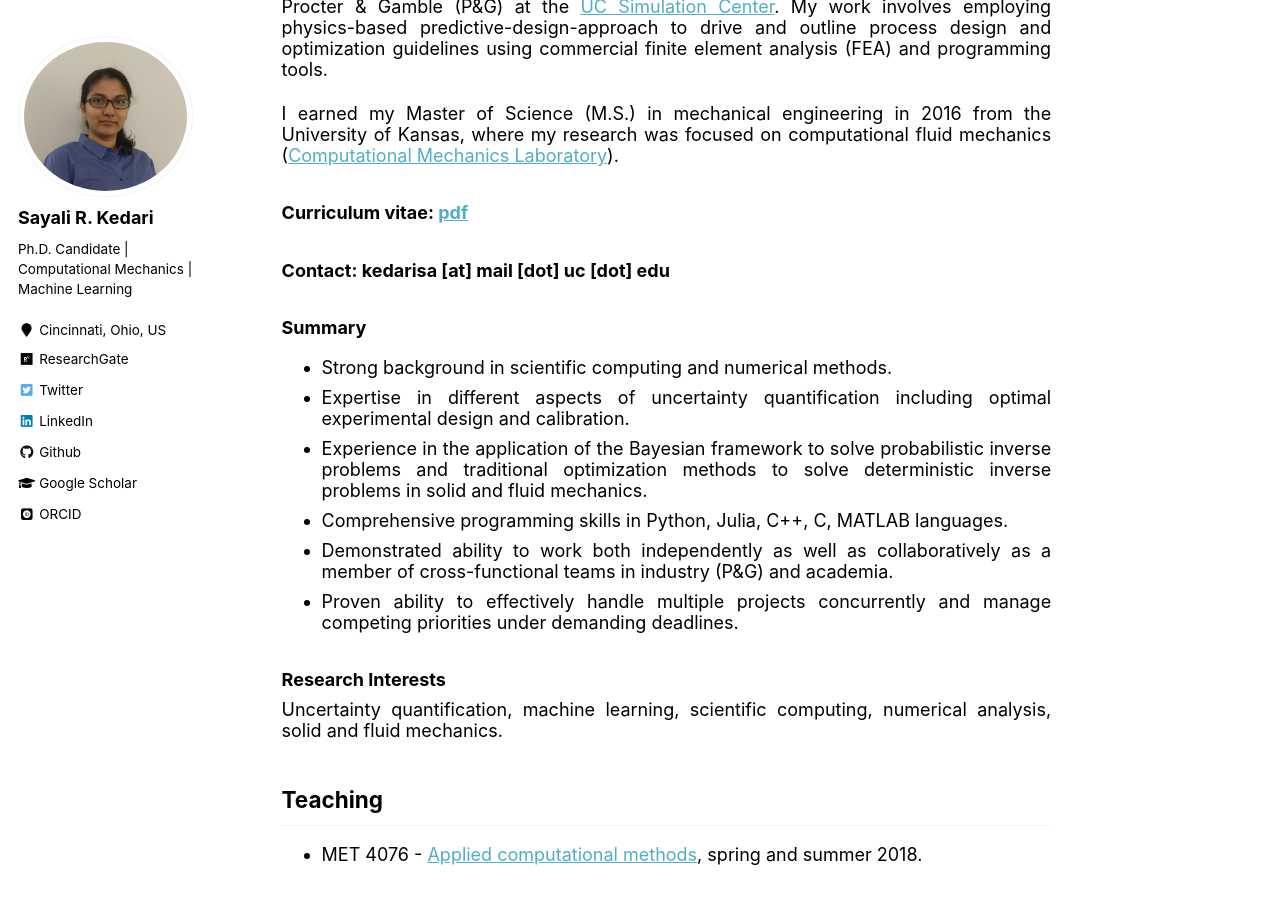
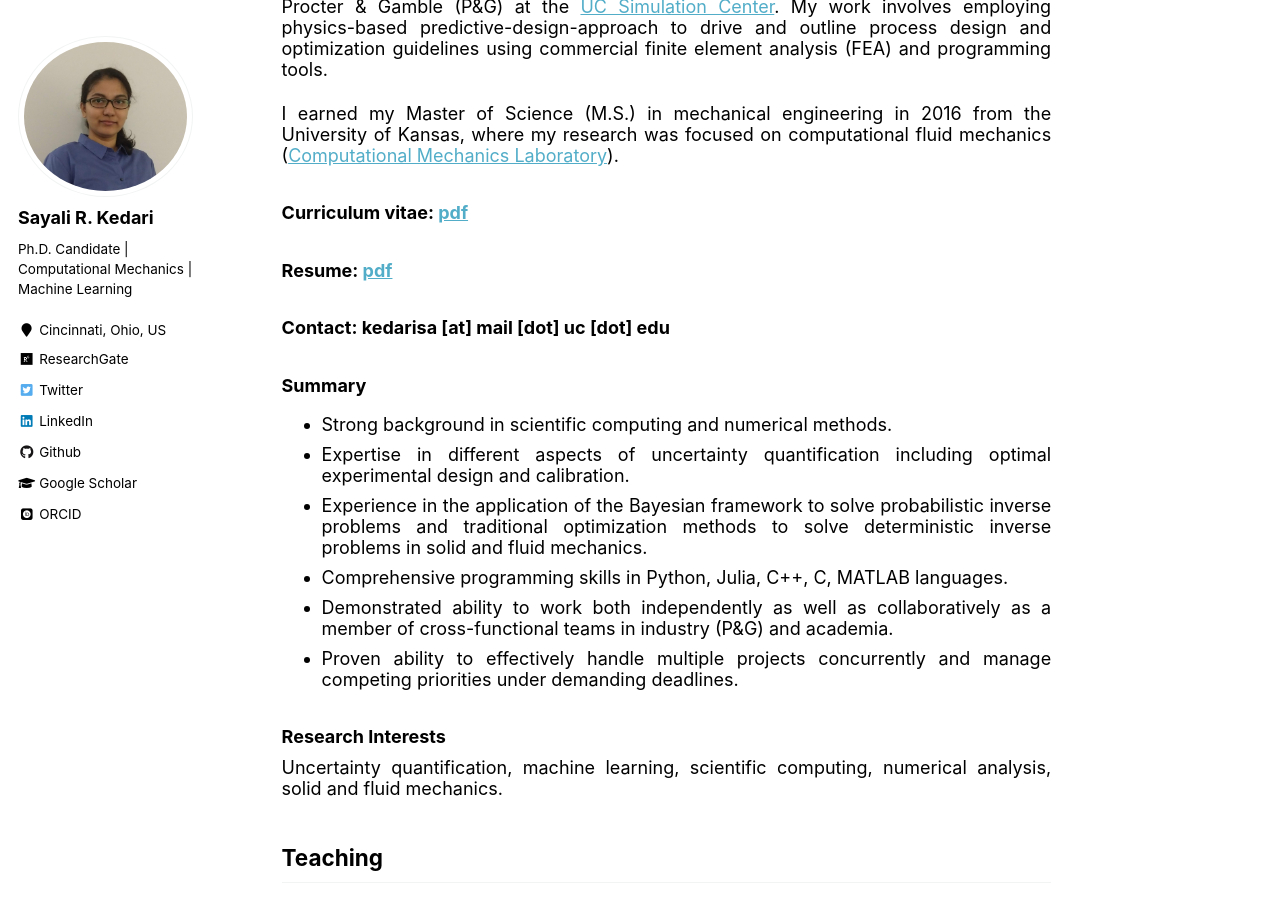
Before and after one commit to sayalirked/sayalirked.github.io, a Jekyll site: the page built from _pages/about.md, in a window 1280 px wide and 900 px high, scrolled down 413 px. Built offline with Jekyll 4.4.1, drawn with Linux system fonts in a browser that asks for light colours; some web fonts are replaced.

Commit message:
Update about.md -- online resume

```diff
--- a/_pages/about.md
+++ b/_pages/about.md
@@ -15,6 +15,7 @@ I'm currently a graduate research assistant working on projects in collaboration
 I earned my Master of Science (M.S.) in mechanical engineering in 2016 from the University of Kansas, where my research was focused on computational fluid mechanics ([Computational Mechanics Laboratory](https://me.engr.ku.edu/karan-s-suranas-research)).
 
 ### Curriculum vitae: [pdf](https://sayrjked.github.io/files/sayali-cv-web.pdf)
+### Resume: [pdf](https://sayrjked.github.io/files/SayaliKedariresumeweb.pdf)
 ### Contact: kedarisa [at] mail [dot] uc [dot] edu
 
 ### Summary
```
